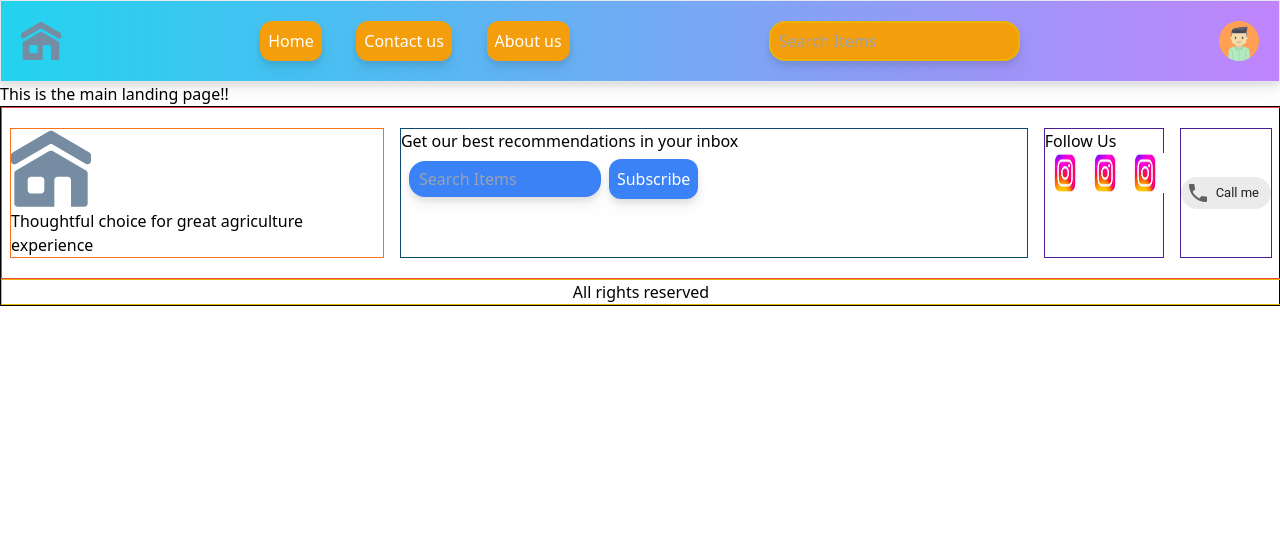
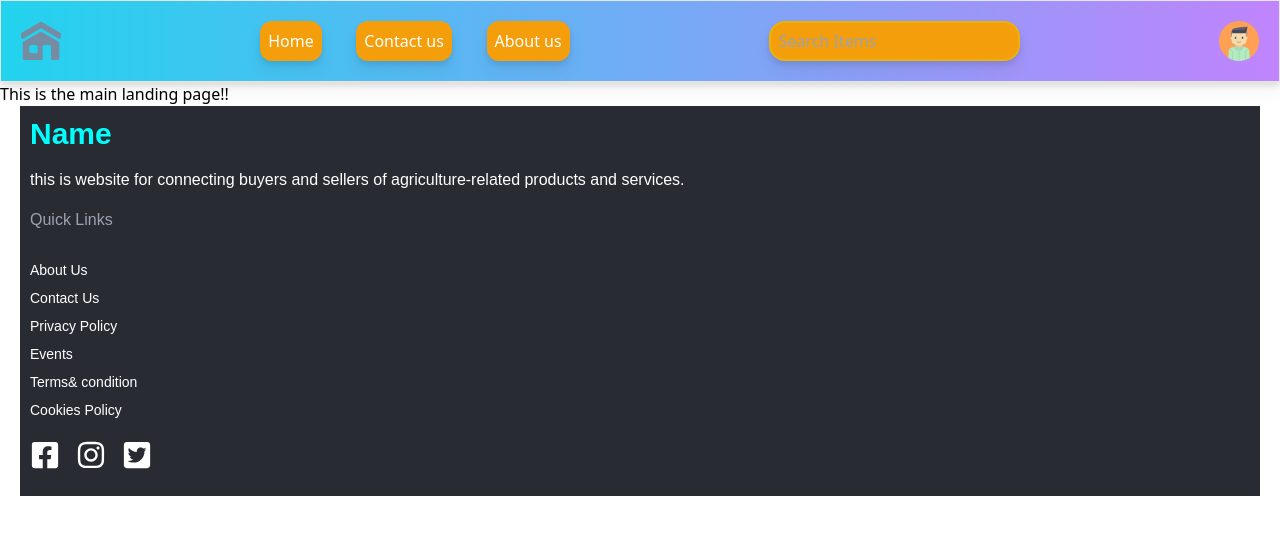
Before and after one commit to Masoom24/easy-farm, a React (Create React App) app: page / in a window 1280 px wide. Shown: the top 534 px of the page. Built offline with nearby package versions, Linux system fonts and the light colour scheme.

Commit message:
footer file

```diff
--- a/package.json
+++ b/package.json
@@ -12,6 +12,7 @@
     "@testing-library/user-event": "^13.5.0",
     "react": "^18.2.0",
     "react-dom": "^18.2.0",
+    "react-icons": "^4.7.1",
     "react-router-dom": "^6.6.1",
     "react-scripts": "5.0.1",
     "web-vitals": "^2.1.4"
--- a/src/components/footer/index.jsx
+++ b/src/components/footer/index.jsx
@@ -1,42 +1,55 @@
-import React from 'react';
-import homesvg from '../../asset/Icons/homesvg.svg'
-import instagram from '../../asset/Icons/instagram.png'
-import MdPhone from '@mui/icons-material/Phone';
-import Chip from '@mui/material/Chip';
+import{
+  FaTwitterSquare,
+  FaFacebookSquare,
+  FaInstagram,
+} from 'react-icons/fa';
+const divStyles = {
 
-const Footer = () => {
-  return (
-    <>
-      <footer className='flex border border-black'>
-        <div className='flex flex-col'>
-          <div className='flex border border-red-500 w-screen'>
-            <div className='flex flex-col border border-orange-500 my-5 mx-2'><img className='w-20' src={homesvg} alt="" />
-              Thoughtful choice for great agriculture experience
-            </div>
-            <div className='flex flex-col border border-sky-900 w-1/2 my-5 mx-2'>Get our best recommendations in your inbox<br />
-              <span>
-                <input className='border-2 w-48 m-2 text-white border-blue-500 px-2 py-1 focus:outline-0 rounded-2xl bg-blue-500 drop-shadow-lg hover:bg-indigo-500' placeholder='Search Items' type="email" name="email" id="" />
-                <button type="submit" className='text-white drop-shadow-lg transition ease-in-out delay-150 bg-blue-500 hover:-translate-y-1 hover:scale-110 hover:bg-indigo-500 duration-300 rounded-xl p-2'>Subscribe</button>
-              </span>
-            </div>
-            <div className='flex flex-col border border-violet-900 my-5 mx-2'>Follow Us<br />
-              <span className='flex'>
-                <img className='w-10 h-10' src={instagram} alt="instagram" />
-                <img className='w-10 h-10' src={instagram} alt="instagram" />
-                <img className='w-10 h-10' src={instagram} alt="instagram" />
-              </span>
-            </div>
-            <div className='border flex items-center border-violet-900 my-5 mx-2'>
-              <a href='tel:+919589518638' className='cursor-pointer ' ><Chip icon={<MdPhone />} label="Call me" /></a>
-            </div>
-          </div>
-          <div className='border text-center border-yellow-500'>
-            <p>All rights reserved</p>
-          </div>
+    color: "white",
+    backgroundColor: "#282c32",
+    padding: "10px",
+    fontFamily: "Sans-Serif"
+};
+
+
+const Footer =() => {
+  return(
+
+
+    <div style={divStyles} className="max-w-[1240px] mx-auto py-16 px-4 grid lg:grid-cols-1 gap-8 text-gray-300">
+      <div >
+        <h1 style={{color: "cyan"}} className="w-full text-3xl font-bold text-[#00df9a]">Name</h1>
+        <p className="py-4">this is website for connecting buyers and sellers of agriculture-related products and services.</p>
+        <div className=' flex flex-col'>
+          <h4 className='font-medium text-gray-400'>Quick Links</h4><br />
+        <div>
+
         </div>
-      </footer>
-    </>
+        <div className='flex'>
+          <ul className='flex flex-col justify-start'>
+            <li className='py-1 text-sm'>About Us</li>
+            <li className='py-1 text-sm'>Contact Us</li>
+            <li className='py-1 text-sm'>Privacy Policy</li>
+
+            </ul>
+
+        </div>
+
+        <div className='flex '>
+          <ul>
+            <li className='py-1 text-sm'>Events</li>
+            <li className='py-1 text-sm'>Terms& condition</li>
+            <li className='py-1 text-sm'>Cookies Policy</li>
+          </ul>
+          </div></div>
+        <div className="flex justify-between md:w-[10%] my-4">
+          <FaFacebookSquare size={30} />
+          <FaInstagram size={30}/>
+          <FaTwitterSquare size={30}/>
+        </div>
+      </div>
+    </div>
+
   )
 }
-
 export default Footer
```
Also changed, not shown: 1 other file (tests, documents, lock files or other folders).
